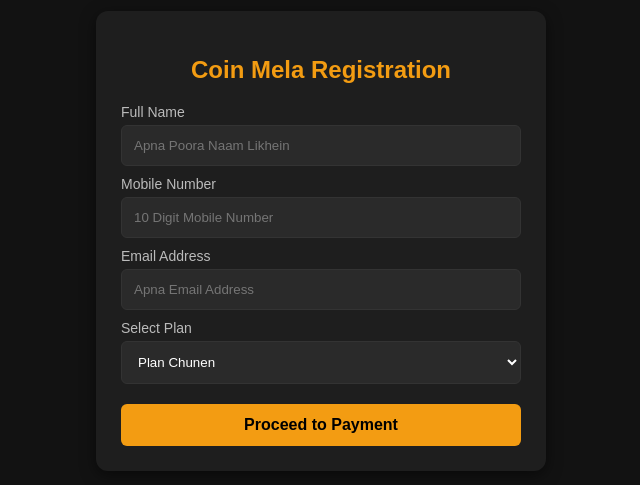
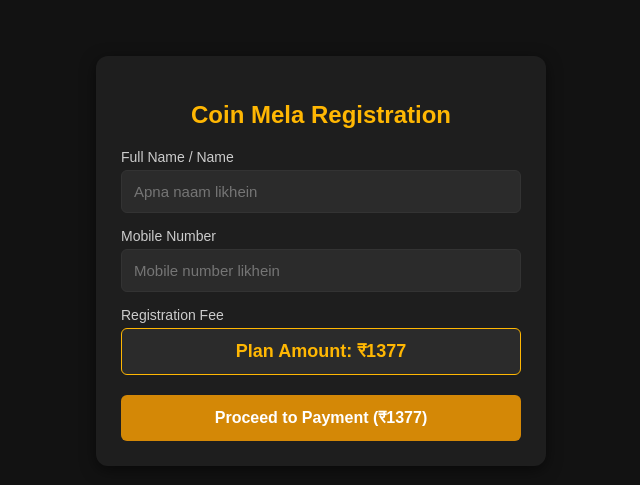
Before and after one commit to Muzaid770/CoinMela, a plain HTML site: page index.html in a window 1280 px wide. Shown: the part 159-644 px from the top of the page, without its empty margins (319-959 px from the left). Drawn offline with Linux system fonts and the light colour scheme.

Commit message:
Update index.html
Registration Form

```diff
--- a/index.html
+++ b/index.html
@@ -5,53 +5,95 @@
     <meta name="viewport" content="width=device-width, initial-scale=1.0">
     <title>Coin Mela - Registration</title>
     <style>
-        body { font-family: Arial, sans-serif; background: #121212; color: #fff; display: flex; justify-content: center; align-items: center; min-height: 100vh; margin: 0; }
-        .card { background: #1e1e1e; padding: 25px; border-radius: 12px; width: 90%; max-width: 400px; box-shadow: 0 4px 15px rgba(0,0,0,0.5); }
-        h2 { text-align: center; color: #f39c12; margin-bottom: 20px; }
-        label { font-size: 14px; color: #bbb; display: block; margin-top: 10px; }
-        input, select { width: 100%; padding: 12px; margin-top: 5px; border: 1px solid #333; border-radius: 6px; background: #2a2a2a; color: #fff; box-sizing: border-box; }
-        button { width: 100%; padding: 12px; background: #f39c12; border: none; border-radius: 6px; color: #000; font-weight: bold; font-size: 16px; margin-top: 20px; cursor: pointer; }
-        button:hover { background: #e67e22; }
+        body {
+            font-family: Arial, sans-serif;
+            background-color: #121212;
+            color: #ffffff;
+            display: flex;
+            justify-content: center;
+            align-items: center;
+            min-height: 100vh;
+            margin: 0;
+            padding: 20px;
+        }
+        .container {
+            background-color: #1e1e1e;
+            padding: 25px;
+            border-radius: 12px;
+            width: 100%;
+            max-width: 400px;
+            box-shadow: 0 4px 15px rgba(0,0,0,0.5);
+        }
+        h2 { text-align: center; color: #ffb703; margin-bottom: 20px; }
+        .form-group { margin-bottom: 15px; }
+        label { display: block; margin-bottom: 5px; color: #ccc; font-size: 14px; }
+        input {
+            width: 100%;
+            padding: 12px;
+            border-radius: 6px;
+            border: 1px solid #333;
+            background-color: #2b2b2b;
+            color: #fff;
+            box-sizing: border-box;
+            font-size: 15px;
+        }
+        .plan-box {
+            background-color: #2b2b2b;
+            padding: 12px;
+            border-radius: 6px;
+            border: 1px solid #ffb703;
+            text-align: center;
+            font-weight: bold;
+            color: #ffb703;
+            font-size: 18px;
+            margin-bottom: 20px;
+        }
+        button {
+            width: 100%;
+            padding: 14px;
+            background-color: #d48806;
+            color: #fff;
+            border: none;
+            border-radius: 6px;
+            font-size: 16px;
+            font-weight: bold;
+            cursor: pointer;
+        }
+        button:hover { background-color: #b37203; }
     </style>
 </head>
 <body>
 
-<div class="card">
+<div class="container">
     <h2>Coin Mela Registration</h2>
     <form id="regForm" onsubmit="submitRegistration(event)">
-        <label>Full Name</label>
-        <input type="text" id="name" required placeholder="Apna Poora Naam Likhein">
-
+        <div class="form-group">
+            <label>Full Name / Name</label>
+            <input type="text" id="name" placeholder="Apna naam likhein" required>
+        </div>
+        <div class="form-group">
             <label>Mobile Number</label>
-        <input type="tel" id="mobile" pattern="[0-9]{10}" required placeholder="10 Digit Mobile Number">
-
-        <label>Email Address</label>
-        <input type="email" id="email" required placeholder="Apna Email Address">
-
-        <label>Select Plan</label>
-        <select id="plan" required>
-            <option value="">Plan Chunen</option>
-            <option value="Basic - ₹100">Basic Plan - ₹100</option>
-            <option value="Standard - ₹500">Standard Plan - ₹500</option>
-            <option value="Premium - ₹1000">Premium Plan - ₹1000</option>
-        </select>
-
-        <button type="submit">Proceed to Payment</button>
+            <input type="tel" id="mobile" placeholder="Mobile number likhein" required>
+        </div>
+        <div class="form-group">
+            <label>Registration Fee</label>
+            <div class="plan-box">Plan Amount: ₹1377</div>
+        </div>
+        <button type="submit">Proceed to Payment (₹1377)</button>
     </form>
 </div>
 
 <script>
 function submitRegistration(e) {
     e.preventDefault();
-        const userData = {
-            id: 'CM' + Math.floor(100000 + Math.random() * 900000),
-            name: document.getElementById('name').value,
-            mobile: document.getElementById('mobile').value,
-            email: document.getElementById('email').value,
-            plan: document.getElementById('plan').value,
-            status: 'Pending'
-        };
-        localStorage.setItem('currentUser', JSON.stringify(userData));
+    const name = document.getElementById('name').value;
+    const mobile = document.getElementById('mobile').value;
+
+    // Save details to localStorage to use on payment/admin page
+    localStorage.setItem('userName', name);
+    localStorage.setItem('userMobile', mobile);
+    localStorage.setItem('planAmount', '1377');
+
     window.location.href = 'payment.html';
 }
 </script>
```
Lines whose indentation alone changed are shown as unchanged.
